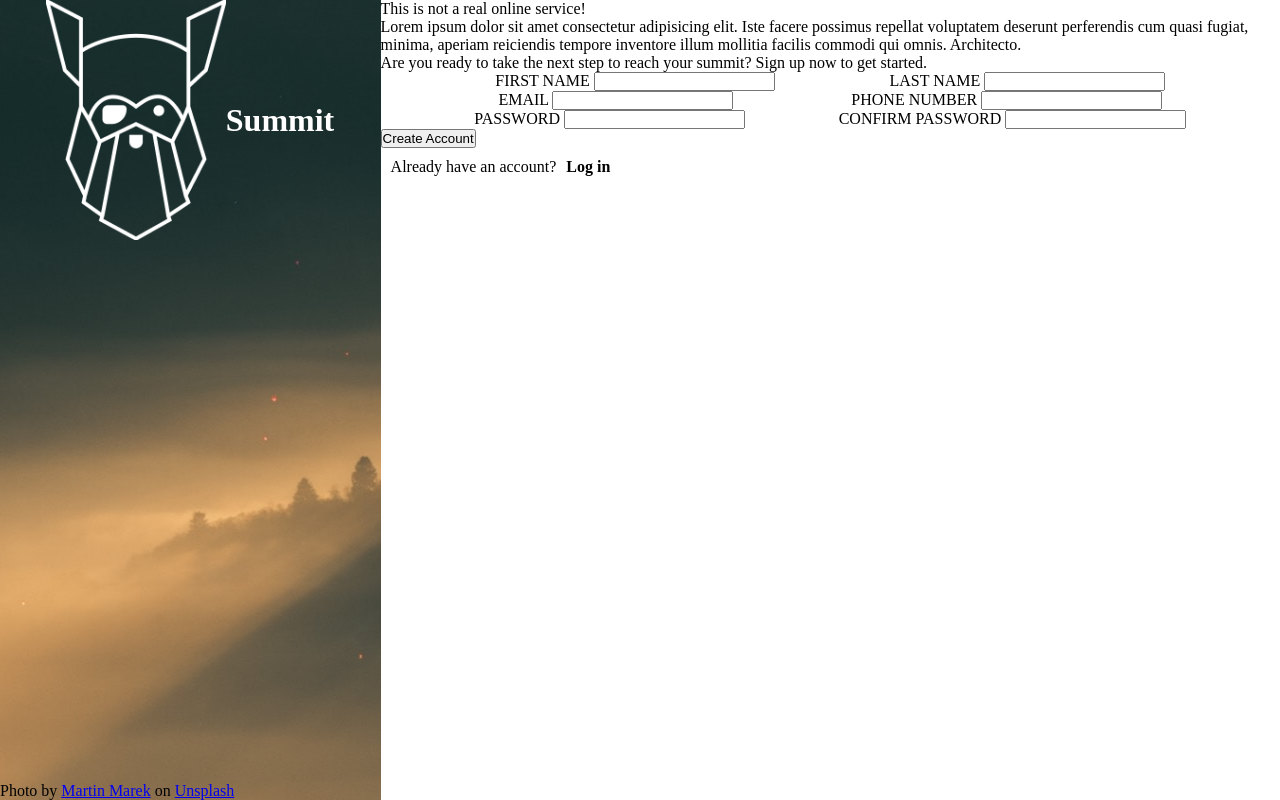
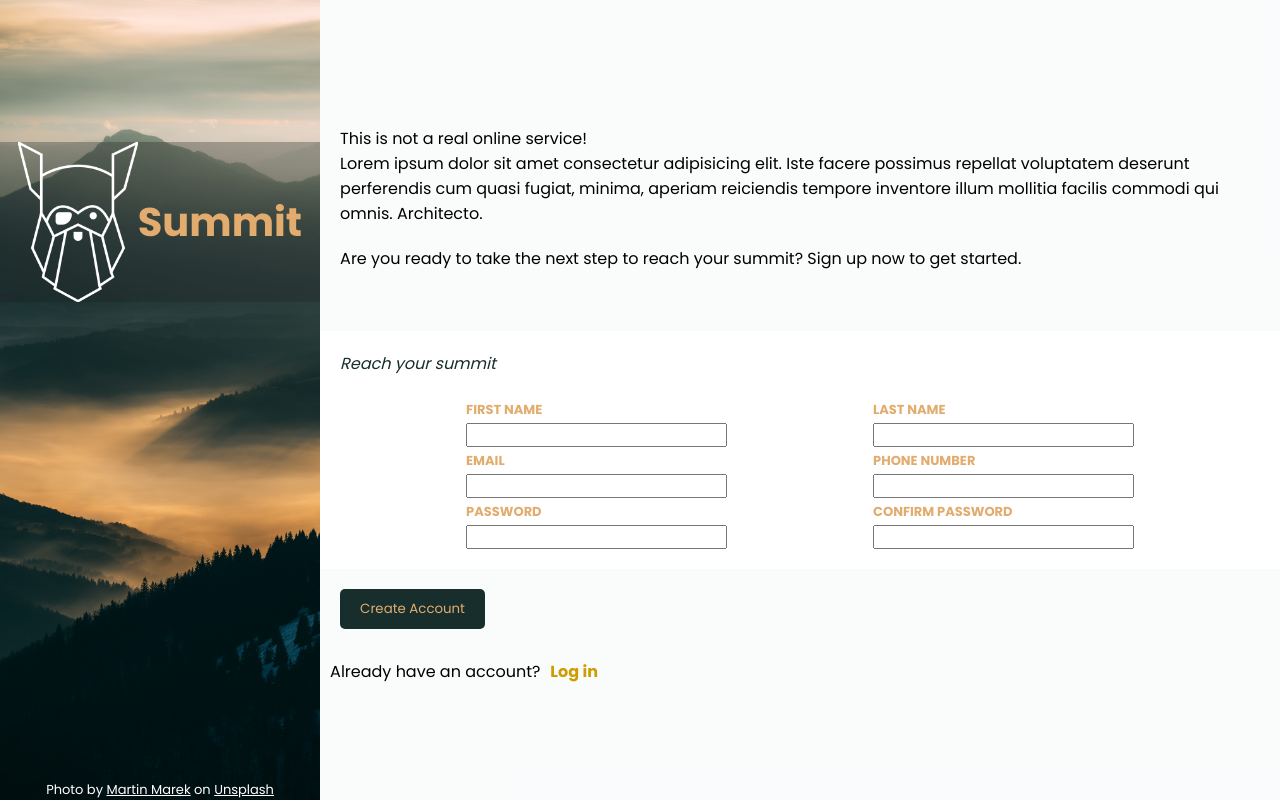
Before and after one commit to kedricdaly/odin-sign-up-form, a plain HTML site: page index.html in a window 1280 px wide. Drawn offline with Linux system fonts and the light colour scheme.

Commit message:
feat: finish most layout tasks

```diff
--- a/index.html
+++ b/index.html
@@ -2,18 +2,26 @@
 <html>
 <head>
   <meta http-equiv="Content-Type" content="text/html; charset=utf-8">
+  <meta name="viewport" content="width=device-width, initial-scale=1.0">
+
   <title>TOP - Sign-up Form</title>
-
+  <link href="https://fonts.googleapis.com/css2?family=Poppins:wght@200;300;400;500;600;700&amp;display=swap" rel="stylesheet">
   <link rel="stylesheet" href="style.css">
 
 </head>
 <body>
   <main>
     <div class="bg-img">
-      <div class="logo">
-        <img src="odin-lined.png" alt="The Odin Project logo outlined in white">
-        <h1 class="logo-text">Summit</h1>
+
+      <div class="logo-container">
+        <div class="fb-dummy-1"></div>
+        <div class="logo">
+          <img src="./assets/odin-lined.png" alt="The Odin Project logo outlined in white">
+          <h1 class="logo-text">Summit</h1>
+        </div>
+        <div class="fb-dummy-2"></div>
       </div>
+
       <footer class="bg-img-footer">
         Photo by <a href="https://unsplash.com/@martys111?utm_content=creditCopyText&utm_medium=referral&utm_source=unsplash">Martin Marek</a> on <a href="https://unsplash.com/photos/a-view-of-a-mountain-range-covered-in-fog--y9T0XDEUYo?utm_content=creditCopyText&utm_medium=referral&utm_source=unsplash">Unsplash</a>
       </footer>
@@ -28,47 +36,48 @@
           perferendis cum quasi fugiat, minima, aperiam reiciendis tempore inventore illum mollitia facilis commodi qui
           omnis. Architecto.
         </p>
-        <p>Are you ready to take the next step to reach your summit? Sign up now to get started. </p>
+        <p class="tagline">Are you ready to take the next step to reach your summit? Sign up now to get started. </p>
       </div>
       <div class="form-content">
-        <form action="" method="post">
+        <form action="#" id="sign-up-form">
             <div class="form-inputs">
+              <div class="short-tag">Reach your summit</div>
               <div class="name_info">
-                <div>
-                  <label for="first_name">FIRST NAME</label>
-                  <input type="text" name="first_name" id="first_name">
-                </div>
-                <div>
-                  <label for="last_name">LAST NAME</label>
-                  <input type="text" name="last_name" id="last_name">
-                </div>
+                <ul>
+                  <li><label for="first_name">FIRST NAME</label></li>
+                  <li><input type="text" name="first_name" id="first_name"></li>
+                </ul>
+                <ul>
+                  <li><label for="last_name">LAST NAME</label></li>
+                  <li><input type="text" name="last_name" id="last_name"></li>
+                </ul>
               </div>
-                        <div class="contact_info">
-              <div>
-                <label for="email">EMAIL</label>
-                <input type="text" name="email" id="email">
+              <div class="contact_info">
+                <ul>
+                  <li><label for="email">EMAIL</label></li>
+                  <li><input type="text" name="email" id="email"></li>
+                </ul>
+                <ul>
+                  <li><label for="phone_number">PHONE NUMBER</label></li>
+                  <li><input type="text" name="phone_number" id="phone_number"></li>
+                </ul>
               </div>
-              <div>
-                <label for="phone_number">PHONE NUMBER</label>
-                <input type="text" name="phone_number" id="phone_number">
+              <div class="pw_info">
+                <ul>
+                  <li><label for="password">PASSWORD</label></li>
+                  <li><input type="password" name="password" id="password"></li>
+                </ul>
+                <ul>
+                  <li><label for="pw_confirm">CONFIRM PASSWORD</label></li>
+                  <li><input type="password" name="pw_confirm" id="pw_confirm"></li>
+                </ul>
               </div>
-                        </div>
-                        <div class="pw_info">
-              <div>
-                <label for="password">PASSWORD</label>
-                <input type="password" name="password" id="password">
-              </div>
-              <div>
-                <label for="pw_confirm">CONFIRM PASSWORD</label>
-                <input type="password" name="pw_confirm" id="pw_confirm">
-              </div>
-                        </div>
             </div>
           <input type="submit" value="Create Account">
         </form>
         <div class="have-account">
-          <div>Already have an account? </div>
-          <div class="fake-anchor"> Log in</div> <!--not a working link-->
+          <div>Already have an account?</div>
+          <div class="fake-anchor">Log in</div> <!--not a working link-->
         </div>
       </div>
 
--- a/style.css
+++ b/style.css
@@ -1,50 +1,114 @@
+:root {
+    --bg-color: rgba(249, 250, 251, 0.8);
+    --emphasis-color: rgba(226, 172, 110, 1);
+    --emphasis-dark: rgb(206, 157, 1);
+    --emphasis-bg: rgba(24, 46, 44, 1)
+}
+
 * {
     margin: 0;
     padding: 0;
+    font-family: 'Poppins', sans-serif;
 }
 
 main {
     display: flex;
-    flex-flow: row no-wrap;
+    flex-flow: row nowrap;
     width: 100vw;
     height: 100vh;
 }
 
+/* Image side */
+
 .bg-img {
-    background-image: url(./martin-marek--y9T0XDEUYo-unsplash.jpg);
+    background-image: url(./assets/martin-marek--y9T0XDEUYo-unsplash.jpg);
     background-position: center;
-    background-size: auto;
+    background-size: cover;
     background-repeat: no-repeat;
     width: 50vw;
+    display: flex;
+    justify-content: center;
 }
+
+.logo-container {
+    display: flex;
+    flex-direction: column;
+    align-items: center;
+    justify-content: center;
+    width: 100%;
+}
+
+[class^=fb-dummy] {
+    display: flex;
+    width: 100%;
+}
+
+/* changing ratios of fb-dummy-1 and -2 allows for
+having the logo not be centered via flexbox */
+
+.fb-dummy-1 {
+    flex-grow: 1;
+}
+
+.fb-dummy-2 {
+    flex-grow: 3.5;
+}
+
+.logo {
+    display: flex;
+    flex-flow: row;
+    align-items: center;
+    justify-content: center;
+    background-color: rgba(30, 30, 30, 0.3);
+    width: 100%;
+}
+
+.logo>img {
+    height: max(20vh, 60px)
+}
+
+.logo-text {
+    color: var(--emphasis-color);
+    font-size: max(5vh, 40px)
+}
+
+.bg-img-footer {
+    position: absolute;
+    bottom: 0px;
+    color: white;
+    font-size: small;
+}
+
+.bg-img-footer a {
+    color:white
+}
+
+/* Form side */
 
 .right-side {
     display: flex;
     flex-flow: column wrap;
+    justify-content: center;
+    background-color: var(--bg-color);
 }
 
-.logo {
-    display: flex;
-    align-items: center;
-    justify-content: center;
+.copy-text {
+    padding: 20px;
+    margin-bottom: 20px;
 }
 
-.logo>img {
-    height: max(30vh, 60px)
-}
-
-.logo-text {
-    color: white;
-}
-
-.bg-img-footer {
-    position: fixed;
-    bottom: 0px;
+.tagline {
+    margin-top: 20px;
+    margin-bottom: 20px;
 }
 
 .form-inputs {
     display: flex;
     flex-flow: column;
+    background-color: white;
+    padding-bottom: 20px;
+    min-width: 0;
+    min-height: 20vh;
 }
 
 .form-inputs>[class$=_info] {
@@ -54,6 +118,45 @@ main {
     align-items: center;
 }
 
+.form-inputs>[class$=_info]>ul li {
+    color: var(--emphasis-color);
+    font-weight: bold;
+}
+
+.short-tag {
+    padding: 20px;
+    font-style: italic;
+    color: var(--emphasis-bg);
+}
+
+
+
+.form-inputs label {
+    font-size: small;
+
+}
+
+.form-inputs li {
+    list-style-type: none;
+}
+
+input[type="submit"] {
+    margin: 20px;
+    padding: 10px 20px;
+    color: var(--emphasis-color);
+    border: 0px;
+    border-radius: 5px;
+    background-color: var(--emphasis-bg);
+}
+
+input[type="submit"]:hover {
+
+    color: var(--emphasis-bg);
+    background-color: var(--emphasis-color);
+}
+
+/* Below form */
+
 .have-account {
     display: flex;
     margin: 10px;
@@ -62,6 +165,7 @@ main {
 .fake-anchor {
     margin-left: 10px;
     font-weight: bold;
+    color: var(--emphasis-dark);
 
 }
 
@@ -69,3 +173,35 @@ main {
     text-decoration: underline;
     cursor: pointer;
 }
+
+/* media queries */
+
+@media only screen and (max-width: 600px) {
+    main {
+        display: flex;
+        flex-flow: column nowrap;
+        height: auto;
+        text-align: center;
+    }
+
+    .bg-img {
+        width: 100vw;
+        height: 15vh;
+        display: flex;
+        background-position: 0 -50px;
+        background-size: cover;
+        background-repeat: no-repeat;
+    }
+
+    .logo>img {
+        height: max(60px, 10vh);
+    }
+
+    .bg-img-footer, .bg-img-footer a{
+        color: var(--emphasis-bg)
+    }
+
+    .right-side {
+        flex-flow: column;
+    }
+}
```
Also changed, not shown: assets/martin-marek--y9T0XDEUYo-unsplash.jpg (renamed from martin-marek--y9T0XDEUYo-unsplash.jpg), assets/odin-lined.png (renamed from odin-lined.png).
